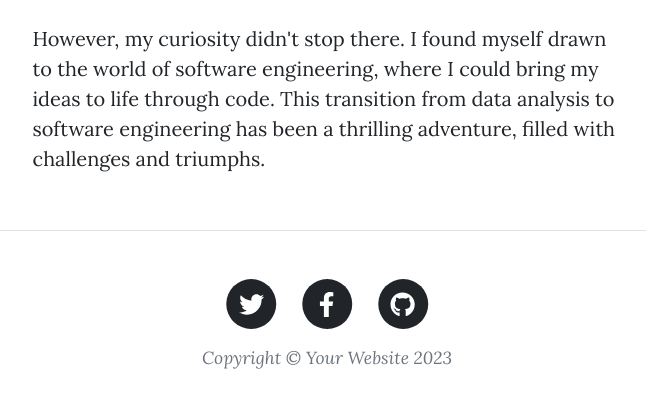
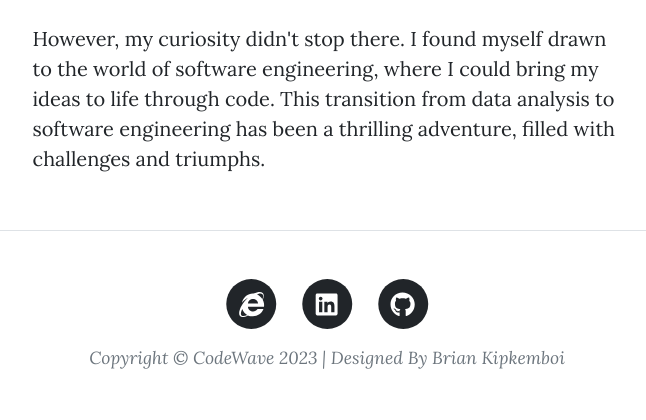
Before and after one commit to Briankipkemboi78/code_wave, a Flask app: page /about in a window 1280 px wide. Shown: the part 952-1372 px from the top of the page, without its empty margins (313-959 px from the left). Run offline with Flask 3, Linux system fonts and the light colour scheme; some libraries are stand-ins or nearby versions.

Commit message:
Update footer.html

```diff
--- a/templates/footer.html
+++ b/templates/footer.html
@@ -5,23 +5,23 @@
                   <div class="col-md-10 col-lg-8 col-xl-7">
                       <ul class="list-inline text-center">
                           <li class="list-inline-item">
-                              <a href="#!">
+                              <a href="https://kipkemboibrian.netlify.app/">
                                   <span class="fa-stack fa-lg">
                                       <i class="fas fa-circle fa-stack-2x"></i>
-                                      <i class="fab fa-twitter fa-stack-1x fa-inverse"></i>
+                                      <i class="fab fa-brands fa-internet-explorer fa-stack-1x fa-inverse"></i>
                                   </span>
                               </a>
                           </li>
                           <li class="list-inline-item">
-                              <a href="#!">
+                              <a href="https://www.linkedin.com/in/briankipkemboi/">
                                   <span class="fa-stack fa-lg">
                                       <i class="fas fa-circle fa-stack-2x"></i>
-                                      <i class="fab fa-facebook-f fa-stack-1x fa-inverse"></i>
+                                      <i class="fab fa-linkedin fa-stack-1x fa-inverse"></i>
                                   </span>
                               </a>
                           </li>
                           <li class="list-inline-item">
-                              <a href="#!">
+                              <a href="https://github.com/Briankipkemboi78">
                                   <span class="fa-stack fa-lg">
                                       <i class="fas fa-circle fa-stack-2x"></i>
                                       <i class="fab fa-github fa-stack-1x fa-inverse"></i>
@@ -29,7 +29,7 @@
                               </a>
                           </li>
                       </ul>
-                      <div class="small text-center text-muted fst-italic">Copyright &copy; Your Website 2023</div>
+                      <div class="small text-center text-muted fst-italic">Copyright &copy; CodeWave 2023 | Designed By Brian Kipkemboi</div>
                   </div>
               </div>
           </div>
```
